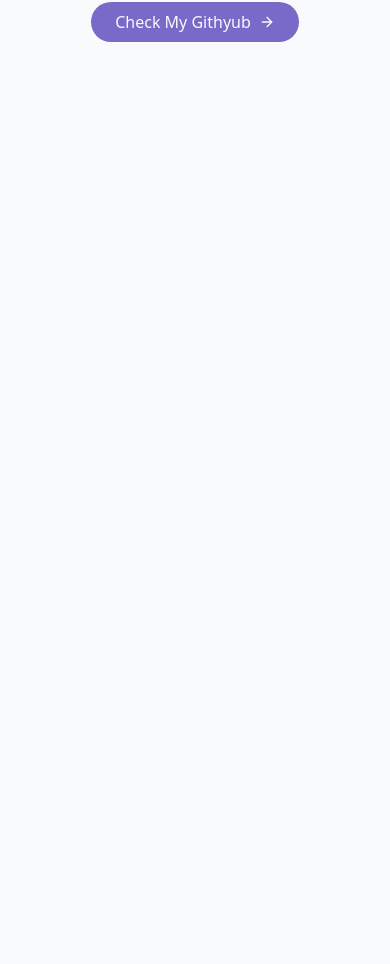
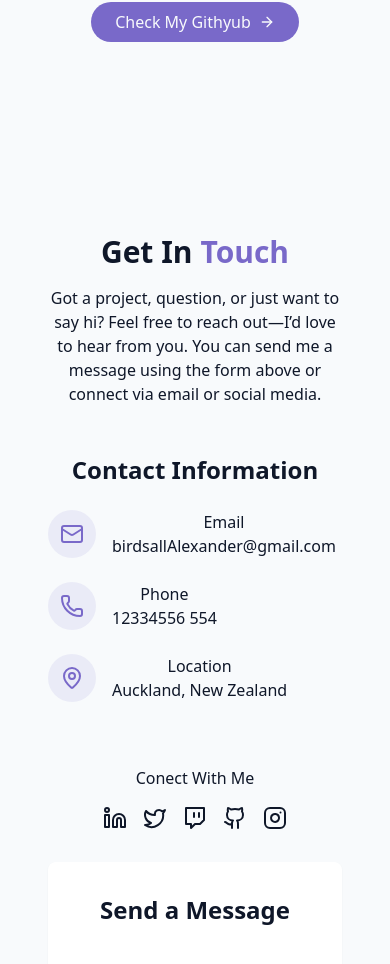
Before and after one commit to Hieronymbus/2025Portfolio, a React (Vite) app: page / in a window 390 px wide. Shown: the part 6544-7508 px from the top of the page. Before the commit the page ends 6682 px from the top, so only its background shows below. Built offline with nearby package versions, Linux system fonts and the light colour scheme.

Commit message:
@contactSection created and half built, message form to be completed

```diff
--- a/src/components/ContactSection.jsx
+++ b/src/components/ContactSection.jsx
@@ -1,9 +1,137 @@
+import { Github, Instagram, Linkedin, Mail, Map, MapPin, Phone, Twitch, Twitter } from 'lucide-react'
 import React from 'react'
 
 export const ContactSection = () => {
-  return (
-    <section>
+    return (
+        <section
+            id='contact'
+            className='py-24 px-4 relative bg-secondary/30'
 
-    </section>
-  )
+        >
+            <div
+                className='container mx-auto max-w-5xl'
+            >
+                <h2
+                    className='text-3xl md:text-4xl font-bold mb-4 text-center'
+                >
+                    Get In <span className='text-primary'> Touch</span>
+                </h2>
+
+                <p
+                    className='text-center text-muted-foreground mb-12 max-w-2xl mx-auto'
+                >
+                    Got a project, question, or just want to say hi?
+                    Feel free to reach out—I’d love to hear from you.
+                    You can send me a message using the form above or connect via email or social media.
+                </p>
+                <div
+                    className='grid grid-cols-1 md:grid-cols-2 gap-12'
+                >
+                    <div
+                        className='space-y-8'
+                    >
+                        <h3 className='text-2xl font-semibold mb-6 '> Contact Information</h3>
+                        <div className='space-y-6 justify-center'>
+                            <div
+                                className='flex items-start  space-x-4'
+                            >
+                                <div
+                                    className='p-3 rounded-full bg-primary/10'
+                                >
+                                    <Mail className='h-6 w-6 text-primary'/>
+                                </div>
+                                <div>
+                                    <h4 className='font-medium '> Email</h4>
+                                    <a
+                                        href="mailto:birdsallAlexander@gmail.com"
+                                        className='text-muted-foreground hover:text-primary transition-colors'
+                                    >
+                                        birdsallAlexander@gmail.com
+                                    </a>
+                                </div>
+                            </div>
+                            <div
+                                className='flex items-start space-x-4'
+                            >
+                                <div
+                                    className='p-3 rounded-full bg-primary/10'
+                                >
+                                    <Phone  className='h-6 w-6 text-primary'/>
+                                </div>
+                                <div>
+                                    <h4 className='font-medium'> Phone</h4>
+
+                                    <a
+                                        href="tel:12334556 554 "
+                                        className='text-muted-foreground hover:text-primary transition-colors'
+                                    >
+                                        12334556 554
+                                    </a>
+                                </div>
+                            </div>
+                            <div
+                                className='flex items-start space-x-4'
+                            >
+                                <div
+                                    className='p-3 rounded-full bg-primary/10'
+                                >
+                                    <MapPin className='h-6 w-6 text-primary'/>
+                                </div>
+                                <div>
+                                    <h4 className='font-medium'> Location</h4>
+                                    <a
+                                        className='text-muted-foreground hover:text-primary transition-colors'
+                                    >
+                                        Auckland, New Zealand
+                                    </a>
+                                </div>
+                            </div>
+
+                        </div>
+                        <div
+                            className='pt-8'
+                        >
+                            <h4
+                                className='font-medium mb-4'
+                            >
+                                Conect With Me
+                            </h4>
+                            <div
+                                className='flex space-x-4 justify-center'
+                            >
+                                <a href="#" target='_blank'>
+                                    <Linkedin />
+                                </a>
+                                <a href="#" target='_blank'>
+                                    <Twitter />
+                                </a>
+                                <a href="#" target='_blank'>
+                                    <Twitch />
+                                </a>
+                                <a href="#" target='_blank'>
+                                    <Github />
+                                </a>
+                                <a href="#" target='_blank'>
+                                    <Instagram />
+                                </a>
+                            </div>
+                        </div>
+
+                        <div
+                           className='bg-card p-8 rounded-lg shadow-xs'
+                        >
+                            <h3 className='text-2xl font-semibold mb-6'> Send a Message</h3>
+                            <form
+                                action=""
+                            >
+
+                            </form>
+                        </div>
+                    </div>
+                </div>
+            </div>
+
+
+        </section>
+    )
 }
```
